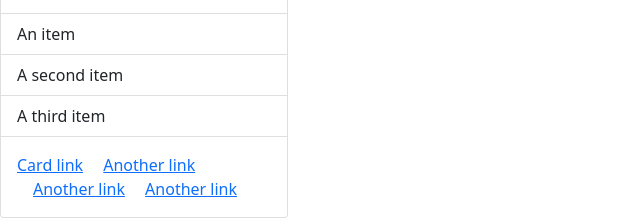
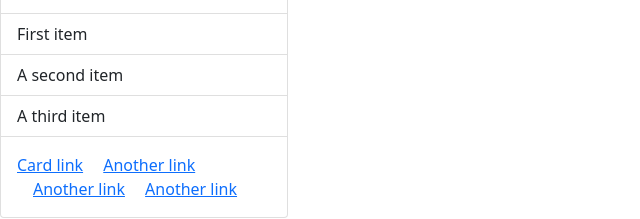
Before and after one commit to BezzB/Bootstrap, a website: page index.html in a window 1280 px wide. Shown: the part 204-423 px from the top of the page, 0-640 px from the left. Drawn offline with Linux system fonts and the light colour scheme.

Commit message:
Update index.html

```diff
--- a/index.html
+++ b/index.html
@@ -43,7 +43,7 @@
               <p class="card-text">Some quick example text to build on the card title and make up the bulk of the card's content.</p>
             </div>
             <ul class="list-group list-group-flush">
-              <li class="list-group-item">An item</li>
+              <li class="list-group-item"> First item</li>
               <li class="list-group-item">A second item</li>
               <li class="list-group-item">A third item</li>
             </ul>
```
